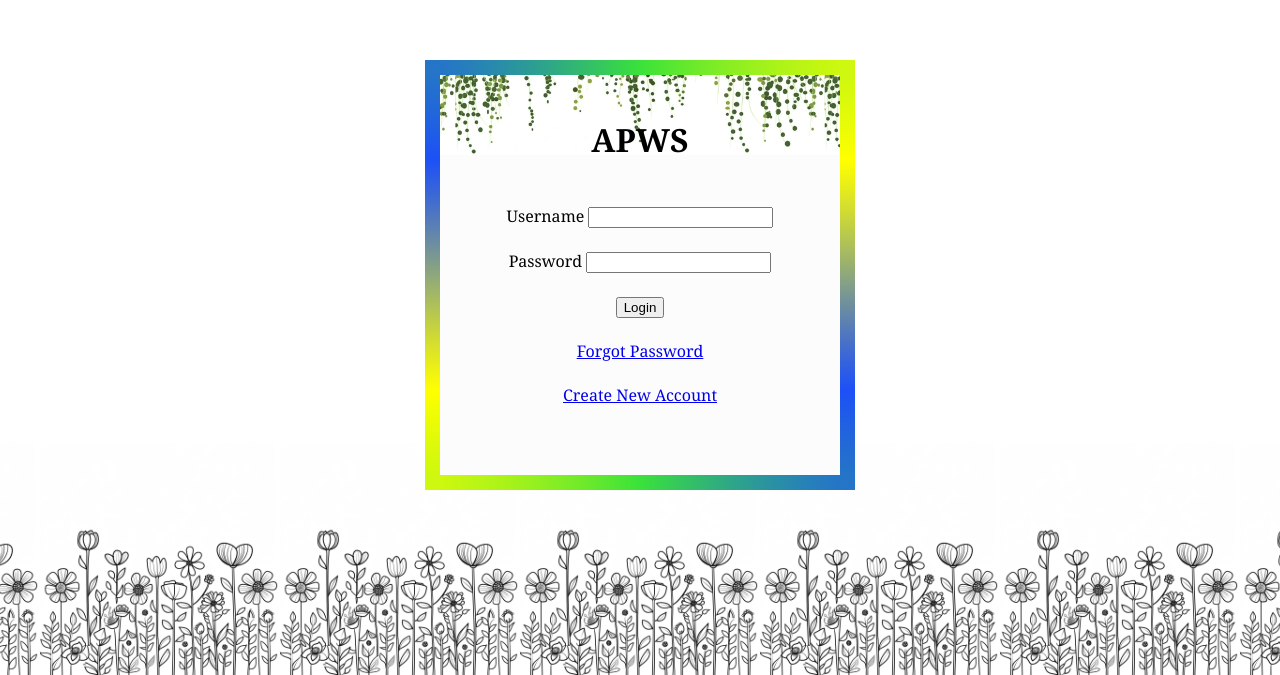
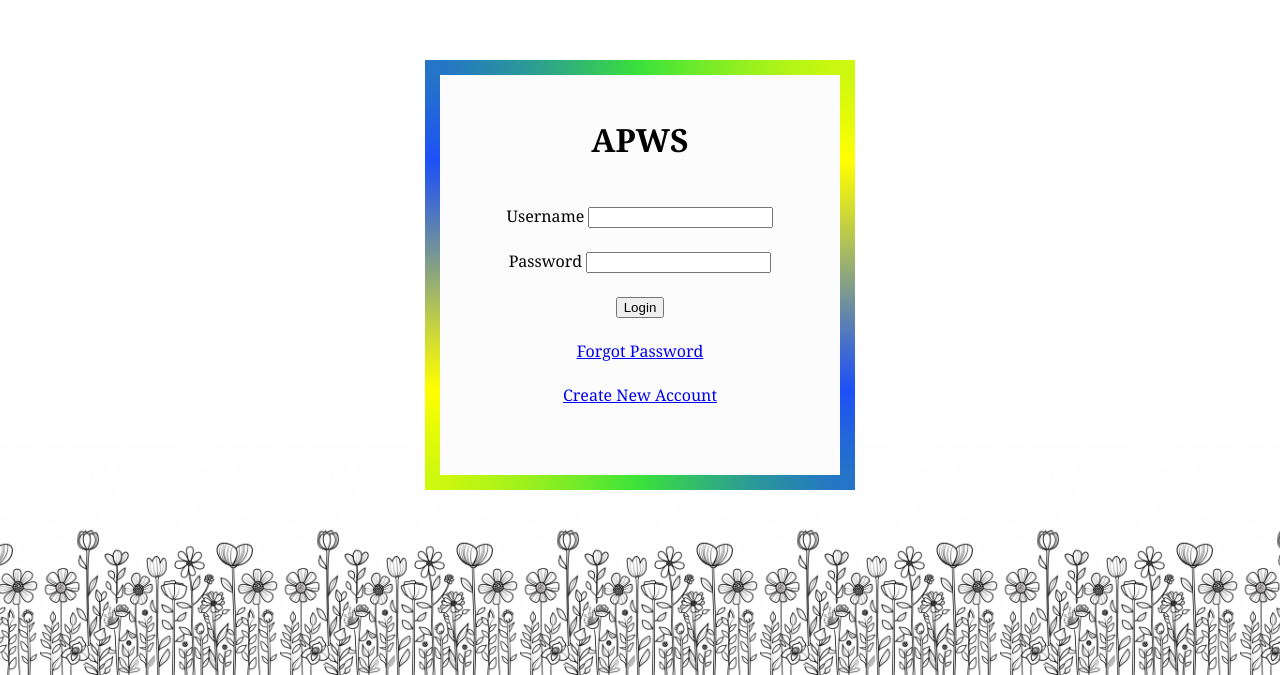
Before and after one commit to im-alexis/Capstone-Project, a React (Create React App) app in the folder WebApplication/frontend/apws/: page / in a window 1280 px wide. Shown: the part 125-800 px from the top of the page. Built offline with nearby package versions, Linux system fonts and the light colour scheme.

Commit message:
Removed Vines in login square

```diff
--- a/WebApplication/frontend/apws/src/styles/login.css
+++ b/WebApplication/frontend/apws/src/styles/login.css
@@ -14,11 +14,11 @@
 }
 
 #login{
-    height: 100vh;
+    /* height: 100vh;
     background-image: url(realistic-vector-ivy-plant-isolated-600nw-1058422427.webp);
     background-position: top;
     background-repeat: repeat-x;
-    background-attachment: fixed;
+    background-attachment: fixed; */
     background-size: auto 35%;
     border: 15px solid;
     border-image: conic-gradient(rgb(58, 226, 58), yellow, rgb(29, 80, 247), rgb(58, 226, 58), yellow, rgb(29, 80, 247), rgb(58, 226, 58)) 1;
```
